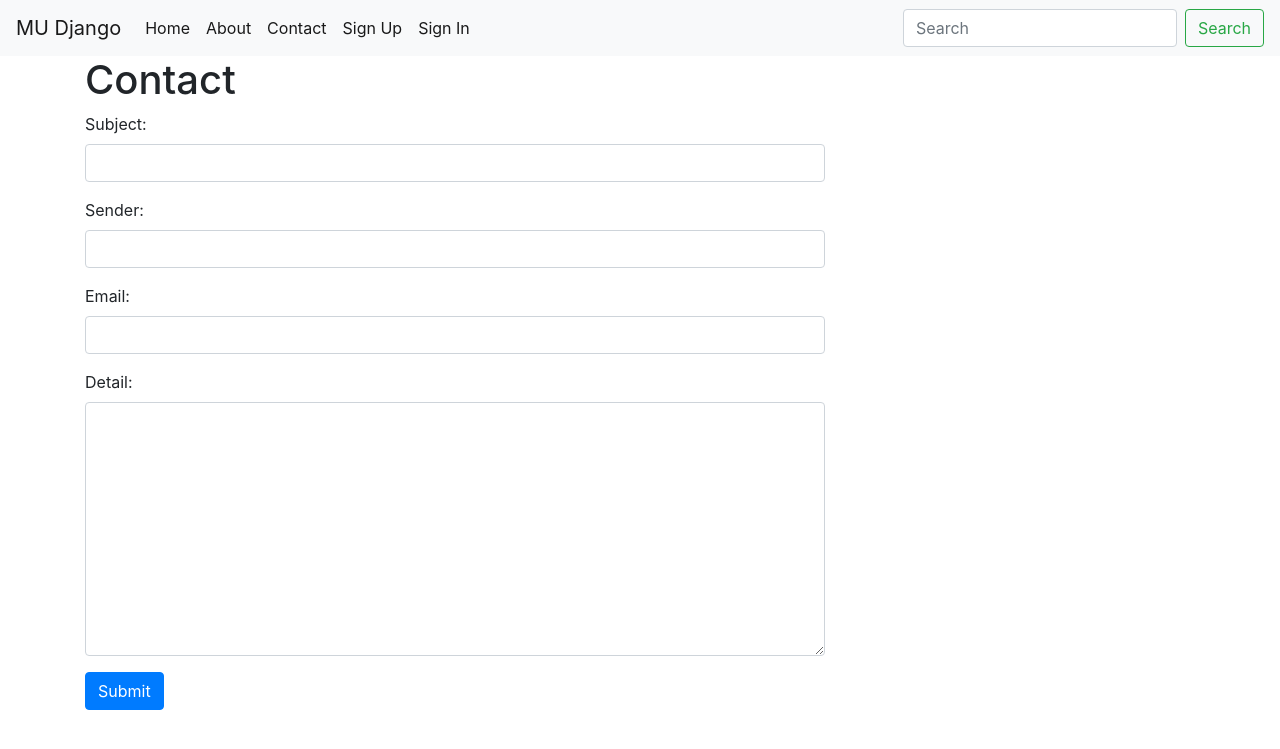
After one commit to cckcoder/mu_web, a Django app: page /contact/ in a window 1280 px wide. The commit adds this page. Shown: the top 749 px of the page. Run offline with Django 4.2, Linux system fonts and the light colour scheme.

Commit message:
update: complete mu django course

```diff
--- /dev/null
+++ b/blog/forms.py
@@ -0,0 +1,35 @@
+from django import forms
+from .models import Contact
+
+from django.contrib.auth.forms import UserCreationForm
+from django.contrib.auth.models import User
+
+
+class ContactForm(forms.ModelForm):
+    class Meta:
+        model = Contact
+        fields = [
+            "subject",
+            "sender",
+            "email",
+            "detail"
+        ]
+
+        widgets = {
+            "subject": forms.TextInput(attrs={"class": "form-control col-xl-8"}),
+            "sender": forms.TextInput(attrs={"class": "form-control col-xl-8"}),
+            "email": forms.EmailInput(attrs={"class": "form-control col-xl-8"}),
+            "detail": forms.Textarea(attrs={"class": "form-control col-xl-8"})
+        }
+
+
+class RegisterForm(UserCreationForm):
+    email = forms.EmailField()
+    model = User
+
+    fields = [
+        "username",
+        "email",
+        "password1",
+        "password2",
+    ]
--- a/blog/models.py
+++ b/blog/models.py
@@ -6,6 +6,17 @@ class Post(models.Model):
     body = models.TextField()
     date_created = models.DateTimeField(auto_now_add=True, null=True, blank=True)
     date_updated = models.DateTimeField(auto_now=True, null=True, blank=True)
+    feature_image = models.ImageField(upload_to="feature_image", null=True, blank=True)
 
     def __str__(self):
         return self.title
+
+
+class Contact(models.Model):
+    subject = models.CharField(max_length=120)
+    sender = models.CharField(max_length=80)
+    email = models.EmailField()
+    detail = models.TextField()
+
+    def __str__(self):
+        return self.subject
--- a/blog/templates/blog/base.html
+++ b/blog/templates/blog/base.html
@@ -22,24 +22,32 @@
         <li class="nav-item active">
             <a class="nav-link" href="{% url 'about' %}">About</a>
         </li>
-        <li class="nav-item dropdown">
-            <a class="nav-link dropdown-toggle" href="#" role="button" data-toggle="dropdown" aria-expanded="false">
-            Dropdown
-            </a>
-            <div class="dropdown-menu">
-            <a class="dropdown-item" href="#">Action</a>
-            <a class="dropdown-item" href="#">Another action</a>
-            <div class="dropdown-divider"></div>
-            <a class="dropdown-item" href="#">Something else here</a>
-            </div>
-        </li>
-        <li class="nav-item">
-            <a class="nav-link disabled">Disabled</a>
-        </li>
+        <li class="nav-item active">
+            <a class="nav-link" href="{% url 'contact' %}">Contact</a>
+         </li>
+
+        {% if user.is_authenticated %}
+            <li class="nav-item active">
+                <a class="nav-link" href="{% url 'sign-out' %}">Sign Out</a>
+            </li>
+         {% else %}
+            <li class="nav-item active">
+                <a class="nav-link" href="{% url 'sign-up' %}">Sign Up</a>
+            </li>
+            <li class="nav-item active">
+                <a class="nav-link" href="{% url 'sign-in' %}">Sign In</a>
+            </li>
+        {% endif %}
+
         </ul>
-        <form class="form-inline my-2 my-lg-0">
-        <input class="form-control mr-sm-2" type="search" placeholder="Search" aria-label="Search">
-        <button class="btn btn-outline-success my-2 my-sm-0" type="submit">Search</button>
+        <form class="form-inline my-2 my-lg-0" action="{% url 'search' %}">
+            <input
+                class="form-control mr-sm-2"
+                type="search"
+                placeholder="Search"
+                aria-label="Search"
+                name="q">
+            <button class="btn btn-outline-success my-2 my-sm-0" type="submit">Search</button>
         </form>
     </div>
     </nav>
--- /dev/null
+++ b/blog/templates/blog/contact.html
@@ -0,0 +1,16 @@
+{% extends 'blog/base.html' %}
+
+{% block title %}
+Contact
+{% endblock %}
+
+{% block content %}
+<div class="container">
+    <h1>Contact</h1>
+    <form action="{% url 'contact' %}" method="POST">
+        {% csrf_token %}
+        {{ form.as_p }}
+        <button class="btn btn-primary">Submit</button>
+    </form>
+</div>
+{% endblock %}
--- a/blog/templates/blog/home.html
+++ b/blog/templates/blog/home.html
@@ -12,11 +12,12 @@ Welcome to Home
     {% for post in all_posts %}
         <div class="col-sm-4">
             <div class="card">
+                <img class="card-img-top" src="{{ post.feature_image.url }}" alt="{{ post.title }}">
                 <div class="card-body">
                     <h5 class="card-title">{{ post.title }}</h5>
                     <p class="card-text text-secondary">{{ post.short_description }}</p>
                     <p class="card-text">{{ post.date_created|date }}</p>
-                    <a href="#" class="btn btn-primary">Go somewhere</a>
+                    <a href="{% url 'post-detail' post.id %}" class="btn btn-primary">Read More.</a>
                 </div>
             </div>
         </div>
--- a/blog/urls.py
+++ b/blog/urls.py
@@ -1,9 +1,18 @@
 from django.urls import path
 from .views import (
-    home, about
+    home, about, post_detail, contact,
+    thank_page, search, sign_up, sign_in,
+    sign_out
 )
 
 urlpatterns = [
     path("", home, name="home"),
     path("about/", about, name="about"),
+    path("post-detail/<int:post_id>", post_detail, name="post-detail"),
+    path("contact/", contact, name="contact"),
+    path("thanks/", thank_page, name="thanks"),
+    path("search", search, name="search"),
+    path("sign-up", sign_up, name="sign-up"),
+    path("sign-in", sign_in, name="sign-in"),
+    path("sign-out", sign_out, name="sign-out"),
 ]
--- a/blog/views.py
+++ b/blog/views.py
@@ -1,5 +1,10 @@
-from django.shortcuts import render, HttpResponse
+from django.shortcuts import render, HttpResponse, redirect
+from django.db.models import Q
+
 from .models import Post
+from .forms import ContactForm, RegisterForm
+from django.contrib.auth.decorators import login_required
+from django.contrib.auth import authenticate, login, logout
 
 def home(request):
     # Query all post
@@ -8,3 +13,64 @@ def home(request):
 
 def about(request):
     return render(request, 'blog/about.html')
+
+@login_required(login_url="/sign-in")
+def post_detail(request, post_id):
+    post = Post.objects.get(id=post_id)
+    return render(request, 'blog/post_detail.html', {'post': post})
+
+def contact(request):
+    form = ContactForm()
+    if request.method == "POST":
+        form = ContactForm(request.POST)
+        if form.is_valid():
+            form.save()
+            return redirect("/thanks")
+
+    return render(request, 'blog/contact.html', {'form': form})
+
+def thank_page(request):
+    return render(request, 'blog/thanks.html')
+
+def search(request):
+    search_post = request.GET.get("q")
+
+    if search_post:
+        posts = Post.objects.filter(
+            Q(title__icontains=search_post)
+        )
+        post_number = posts.count()
+
+        return render(request, 'blog/search.html', {
+            'posts': posts,
+            'post_number': post_number
+        })
+    else:
+        return redirect("/")
+
+def sign_up(request):
+    if request.method == "POST":
+        form = RegisterForm(request.POST)
+        if form.is_valid():
+            form.save()
+            return redirect("/")
+    else:
+        form = RegisterForm()
+
+    return render(request, 'blog/sign_up.html', {'form': form})
+
+def sign_in(request):
+    if request.method == "POST":
+        username = request.POST.get("username")
+        password = request.POST.get("password")
+        user = authenticate(request, username=username, password=password)
+
+        if user is not None:
+            login(request, user)
+            return redirect("/")
+
+    return render(request, 'blog/sign_in.html')
+
+def sign_out(request):
+    logout(request)
+    return redirect('/sign-in')
--- a/mysite/urls.py
+++ b/mysite/urls.py
@@ -1,7 +1,13 @@
 from django.contrib import admin
 from django.urls import path, include
+from django.conf import settings
+from django.conf.urls.static import static
 
 urlpatterns = [
     path('admin/', admin.site.urls),
-    path('', include('blog.urls'))
+    path('', include('blog.urls')),
+    path('summernote/', include('django_summernote.urls'))
 ]
+
+if settings.DEBUG:
+    urlpatterns += static(settings.MEDIA_URL, document_root=settings.MEDIA_ROOT)
```
Also changed, not shown: blog/admin.py (+8 -2 lines), blog/templates/blog/post_detail.html (added, +23 -0 lines), blog/templates/blog/search.html (added, +28 -0 lines), blog/templates/blog/sign_in.html (added, +14 -0 lines), blog/templates/blog/sign_up.html (added, +15 -0 lines), blog/templates/blog/thanks.html (added, +10 -0 lines), mysite/settings.py (+8 -1 lines), blog/migrations/0004_post_feature_image.py (added), blog/migrations/0005_contact.py (added).
